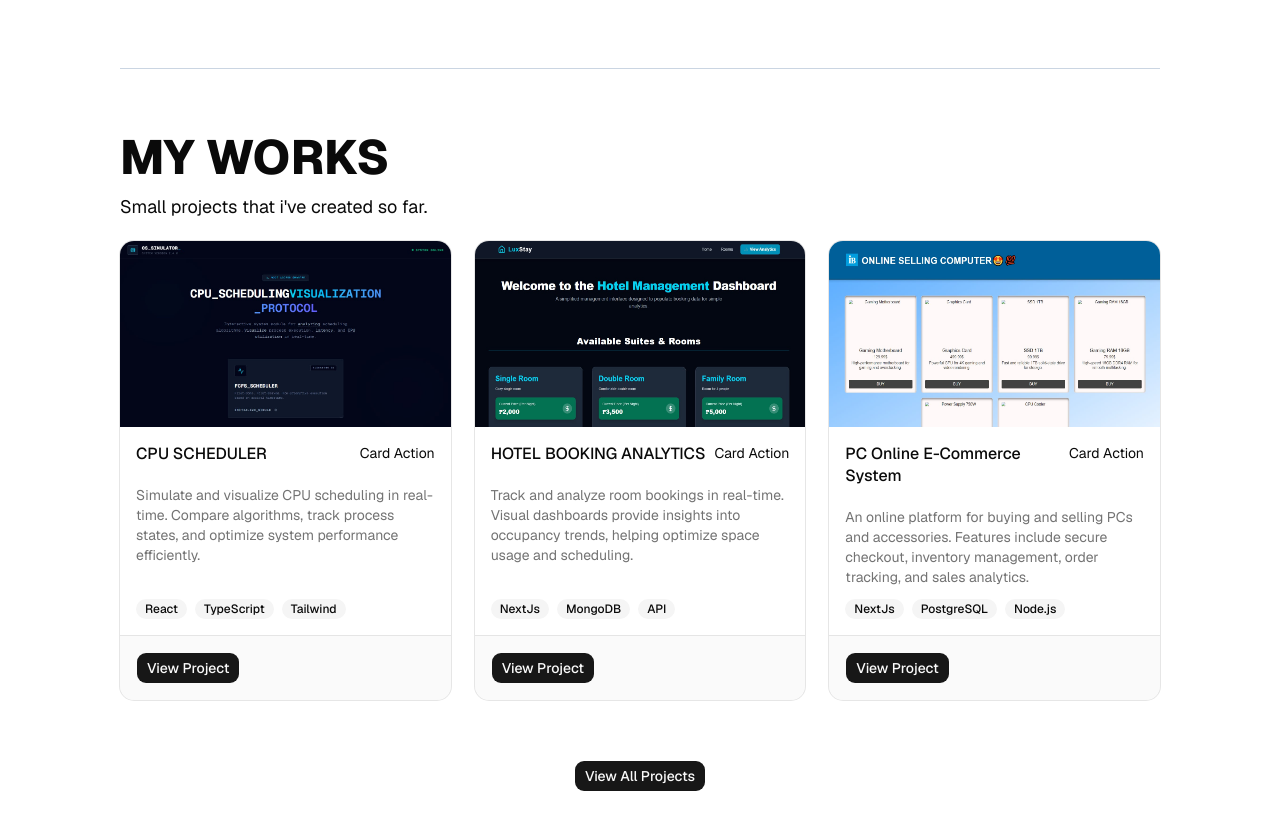
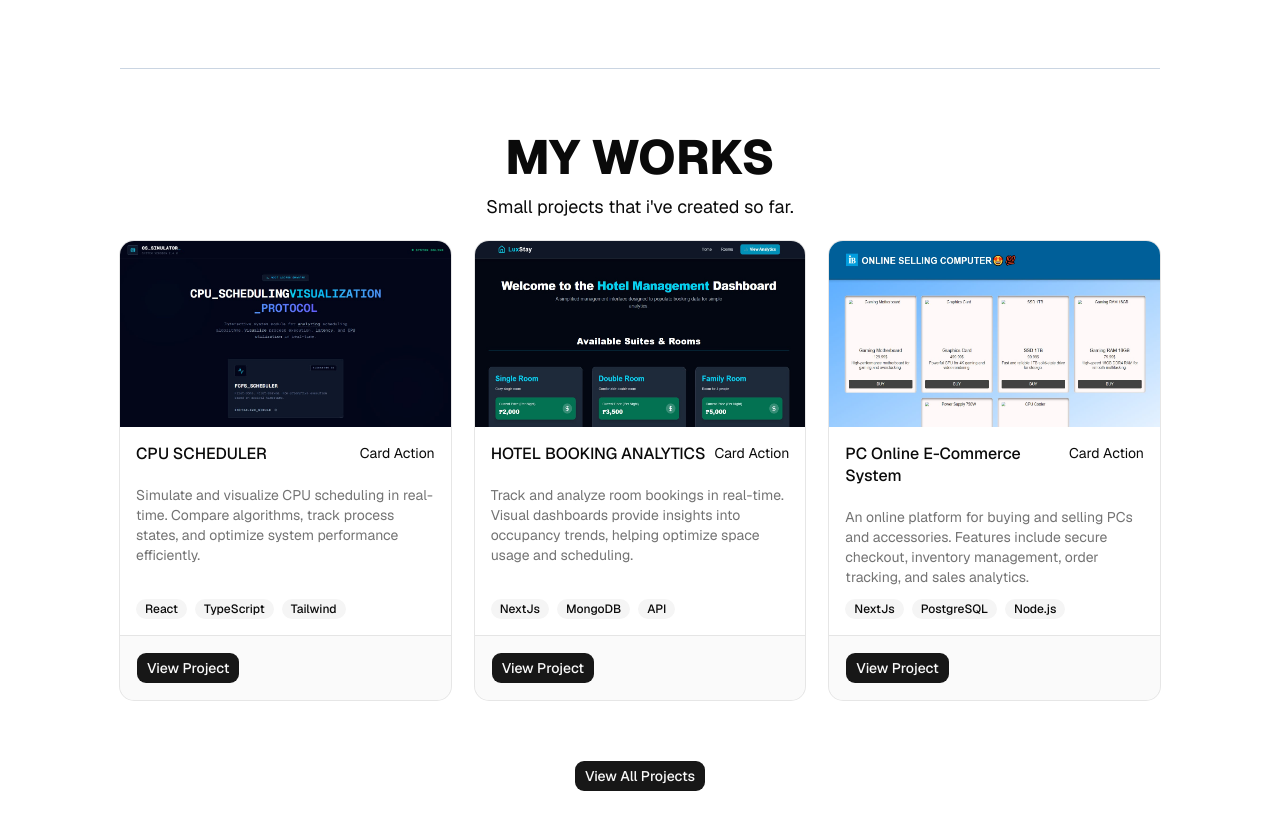
Before and after one commit to IanMark101/PORTFOLIO-MIDTERM, a Next.js app: page / in a window 1280 px wide. Shown: the part 840-1669 px from the top of the page. Built offline with nearby package versions, Linux system fonts and the light colour scheme.

Commit message:
fix the responsive problem

```diff
--- a/components/features/home/FeaturedProject.tsx
+++ b/components/features/home/FeaturedProject.tsx
@@ -11,10 +11,10 @@ export function ProjectPage() {
         <SectionHeader
           title="MY WORKS"
           description="Small projects that i've created so far."
-          className="text-center lg:text-left"
+          className="text-center"
         />
 
-        <div className="grid grid-cols-1 gap-6 sm:grid-cols-2 xl:grid-cols-3">
+        <div className="grid grid-cols-1 justify-items-center gap-6 sm:grid-cols-2 xl:grid-cols-3">
           {featured_projects.map((data, index) => (
             <CardLayout key={index} project={data} />
           ))}
```
